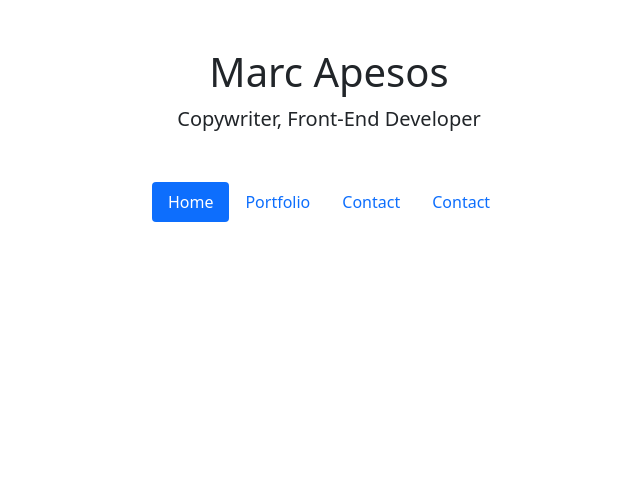
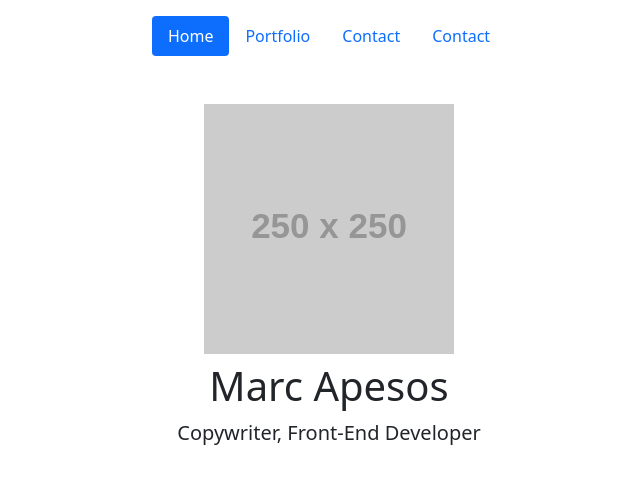
Before and after one commit to Apesosmarc/Bootstrap-Practice, a plain HTML site: page index.html in a window 1280 px wide. Shown: the whole page, without its empty margins (311-951 px from the left). Drawn offline with nearby package versions, Linux system fonts and the light colour scheme; placeholder pictures from the web are drawn by us.

Commit message:
more header changes

```diff
--- a/index.html
+++ b/index.html
@@ -12,15 +12,11 @@
   </head>
   <body>
 
-    <div class="container text-center my-5">
-        <h1>Marc Apesos</h1>
-        <p class="lead">
-            Copywriter, Front-End Developer
-        </p>
-    </div>
 
+
+    <div class="container">
         <nav>
-        <ul class="nav nav-pills justify-content-center">
+            <ul class="nav nav-pills justify-content-center mt-3">
                 <li class="nav-item">
                     <a class="nav-link active" href="#">Home</a>
                 </li>
@@ -35,6 +31,20 @@
                 </li>
             </ul>
         </nav>
+    </div>
+
+    <div class="container">
+        <div class="row text-center">
+            <div class="col">
+                <img class="mt-5 mb-2" src="https://via.placeholder.com/250">
+                    <h1>Marc Apesos</h1>
+                    <p class="lead">
+                        Copywriter, Front-End Developer
+                    </p>
+
+            </div>
+        </div>
+    </div>
 
     <!-- Optional JavaScript; choose one of the two! -->
 
```
Lines whose indentation alone changed are shown as unchanged.
